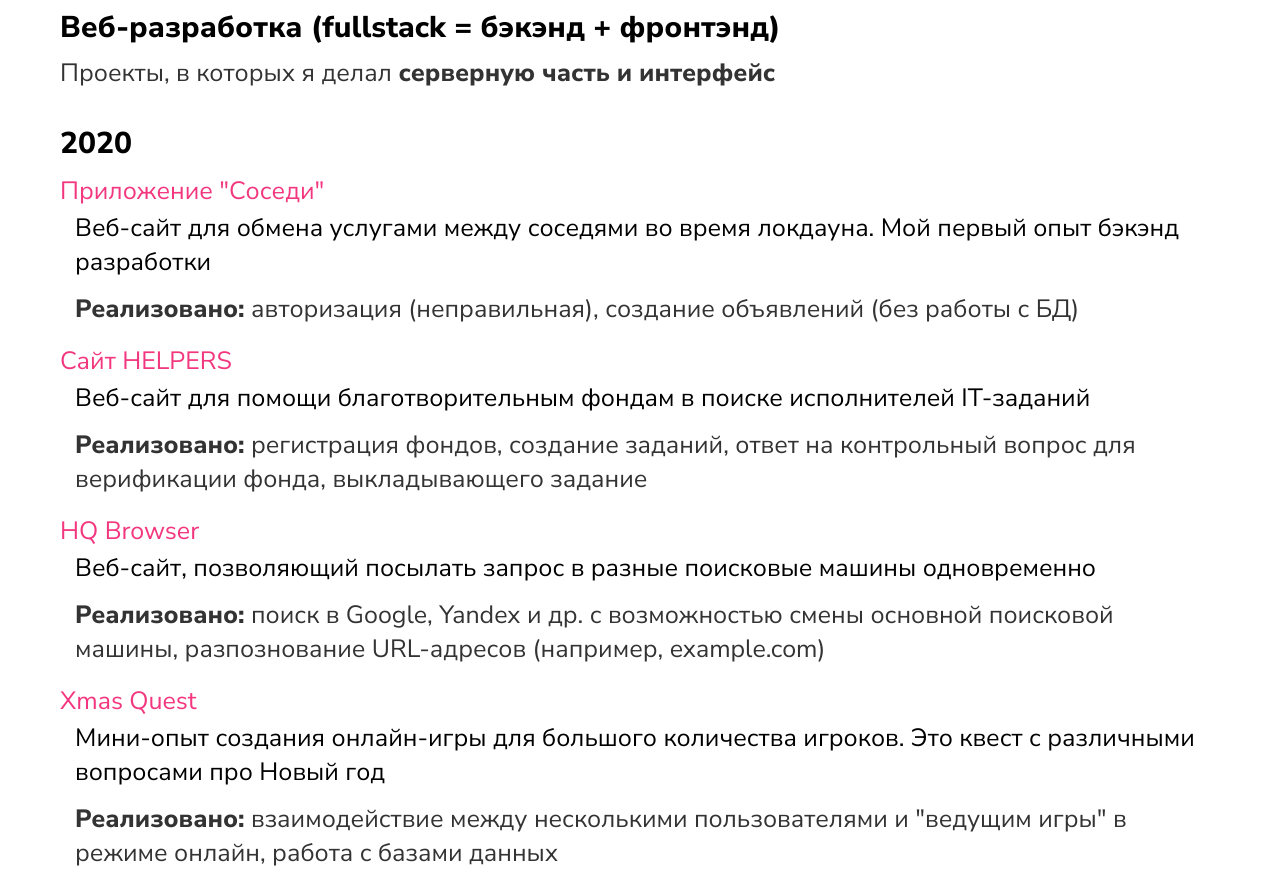
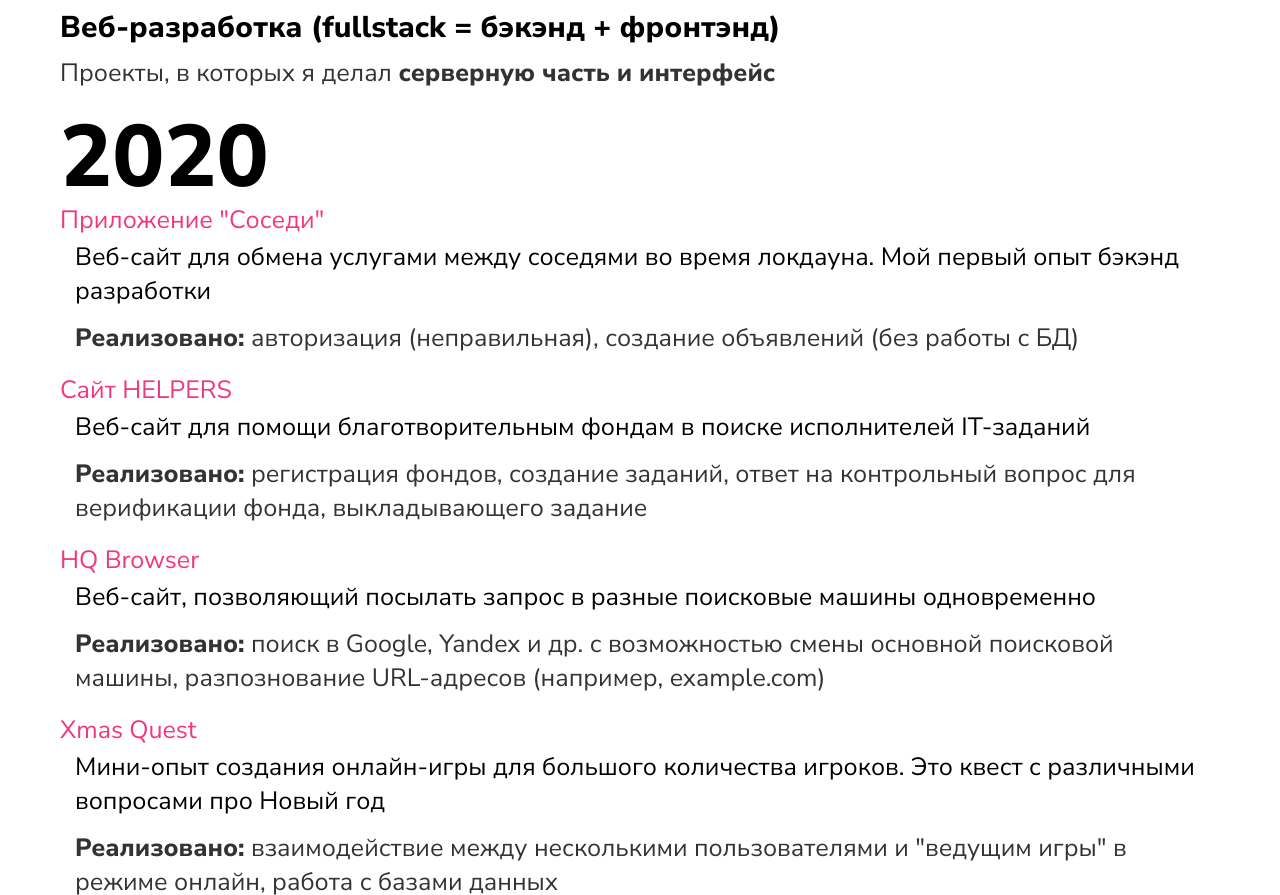
Before and after one commit to aadev151/ru-cv, a plain HTML site: page index.html in a window 1280 px wide. Shown: the part 2980-3875 px from the top of the page. Drawn offline with Linux system fonts and the light colour scheme.

Commit message:
Update main.css

```diff
--- a/static/css/main.css
+++ b/static/css/main.css
@@ -31,6 +31,15 @@ body {
     color: var(--captions-color);
     font-weight: 400;
     margin-top: -20px;
+}
+
+.year {
+    font-size: 87px;
+    color: var(--year-color);
+    font-weight: 800;
+    margin-bottom: 25px;
+    margin-top: 10px;
+    line-height: 70px;
 }
 
 .subtitle {
```
